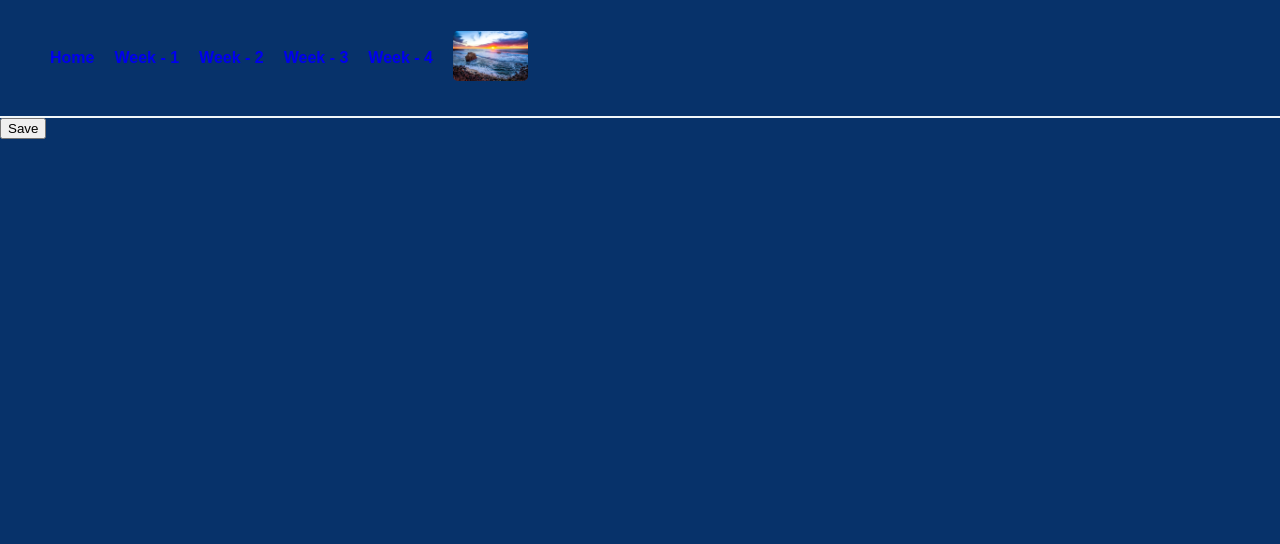
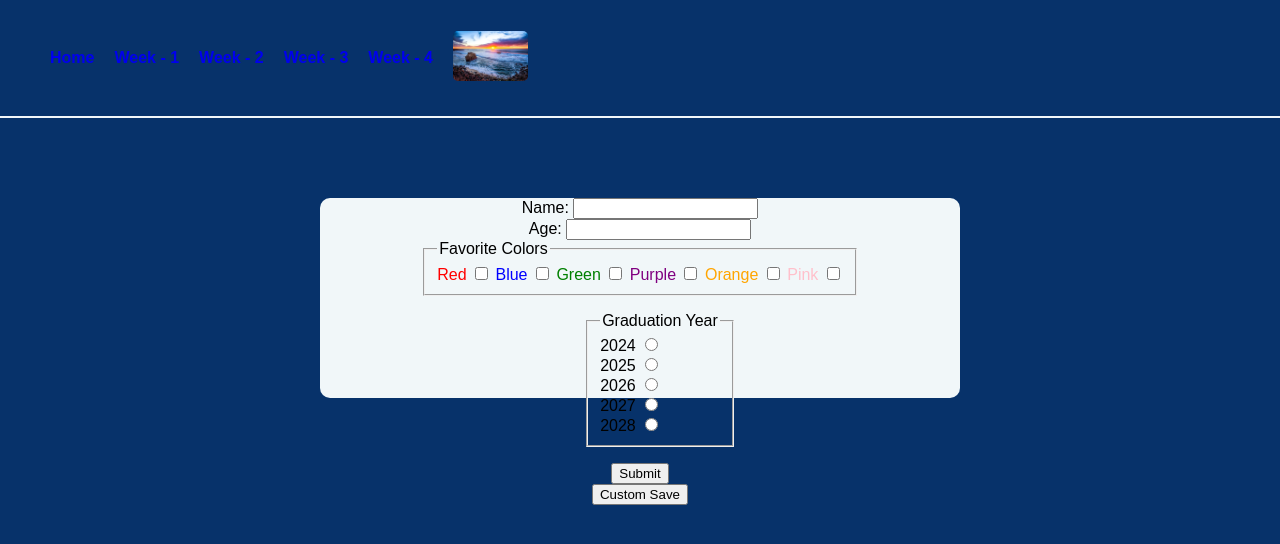
Before and after one commit to trilibi/fouroh8-F2024, a PHP site: page /Week_4/forms.html in a window 1280 px wide. Shown: the top 544 px of the page. Run offline with PHP 8.4, Linux system fonts and the light colour scheme.

Commit message:
Technically Done

```diff
--- /dev/null
+++ b/Scripts/script.js
@@ -0,0 +1,18 @@
+var submit = () => {
+    var name = document.getElementById("name").value;
+    var age = document.getElementById("age").value;
+    alert(format(name, age));
+}
+
+var format = (name, age) => {
+    if (age === "" || age === null){
+        age = 20;
+    }
+
+    if (name === "" || age === null){
+        name = "User"
+    }
+
+    return "Hello "+ name +
+    "\nYou are " + age + " years old.";
+}
--- a/Styles/styles.css
+++ b/Styles/styles.css
@@ -18,6 +18,8 @@
 
 body {
     margin: 0;
+    display: flex;
+    flex-direction: column;
 }
 
 nav {
@@ -121,6 +123,47 @@ table {
     align-items: center;
 }
 
+#forms-homework {
+    margin-top: 10vh;
+    color: black;
+    background-color: #F1F7F9;
+    border-radius: 10px;
+    display: flex;
+    flex-direction: column;
+    justify-content: space-around;
+    align-items: center;
+    width: 50vw;
+    height: 25vh;
+    align-self: center;
+}
+
+#red {
+    color: red;
+}
+
+#blue {
+    color: blue;
+}
+
+#green {
+    color: green;
+}
+
+#purple {
+    color: purple;
+}
+
+#orange {
+    color: orange;
+}
+
+#pink {
+    color: pink;
+}
+
+#gradList {
+list-style-type: none;}
+
 /*Animations*/
 @keyframes moving {
     from {
--- a/Week_4/forms.html
+++ b/Week_4/forms.html
@@ -9,7 +9,6 @@
     <meta name="viewport" content="width=device-width, initial-scale=1" />
     <link rel="stylesheet" href="/Styles/styles.css" />
   </head>
-  <body>
   <nav>
     <ul id="nav-bar">
       <a href="/index.html">Home</a>
@@ -17,9 +16,7 @@
       <a href="/Week_2/week2.html">Week - 2</a>
       <a href="/Week_3/Week3.html">Week - 3</a>
       <a href="Week4.html">Week - 4</a>
-        <a
-          href="https://youtu.be/UHKHPybcLuc?si=vhAJSedYtL89HZfi"
-          target="_blank"
+      <a href="https://youtu.be/UHKHPybcLuc?si=vhAJSedYtL89HZfi" target="_blank"
         ><img
           id="Ocean"
           src="/Assets/9827327865_98e0f0dc2d_o.webp"
@@ -27,12 +24,66 @@
       /></a>
     </ul>
   </nav>
+  <body>
     <!--Homework is under here-->
-    <div>
+    <div id="forms-homework">
+      <form>
+        <label for="name">Name: </label>
+        <input type="text" id="name" name="name" maxlength="24" />
+      </form>
+      <form>
+        <label for="Age">Age: </label>
+        <input type="number" id="age" name="age" maxlength="24" />
+      </form>
       <form></form>
-      <form></form>
-      <button type="submit">Save</button>
+      <form id="fav-colors">
+        <fieldset>
+          <legend>Favorite Colors</legend>
+
+          <label for="red" id="red">Red</label>
+          <input type="checkbox" id="red" name="color" />
+          <label for="blue" id="blue">Blue</label>
+          <input type="checkbox" id="blue" name="color" />
+          <label for="green" id="green">Green</label>
+          <input type="checkbox" id="green" name="color" />
+          <label for="Purple" id="purple">Purple</label>
+          <input type="checkbox" id="purple" name="color" />
+          <label for="orange" id="orange">Orange</label>
+          <input type="checkbox" id="orange" name="color" />
+          <label for="pink" id="pink">Pink</label>
+          <input type="checkbox" id="pink" name="color" />
+        </fieldset>
+      </form>
+      <form>
+        <ul id="gradList">
+          <fieldset>
+            <legend>Graduation Year</legend>
+            <li>
+              <label for="2024">2024</label>
+              <input type="radio" id="2024" name="gradYear" />
+            </li>
+            <li>
+              <label for="2025">2025</label>
+              <input type="radio" id="2025" name="gradYear" />
+            </li>
+            <li>
+              <label for="2026">2026</label>
+              <input type="radio" id="2026" name="gradYear" />
+            </li>
+            <li>
+              <label for="2027">2027</label>
+              <input type="radio" id="2027" name="gradYear" />
+            </li>
+            <li>
+              <label for="2028">2028</label>
+              <input type="radio" id="2028" name="gradYear" />
+            </li>
+          </fieldset>
+        </ul>
+      </form>
+      <input type="submit" />
+      <button type="submit" onclick="submit()">Custom Save</button>
     </div>
-    <script src="" async defer></script>
+    <script src="/Scripts/script.js" async defer></script>
   </body>
 </html>
```
Lines whose indentation alone changed are shown as unchanged.
